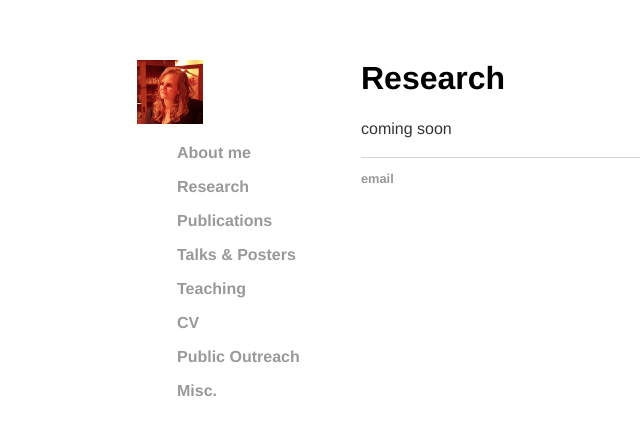
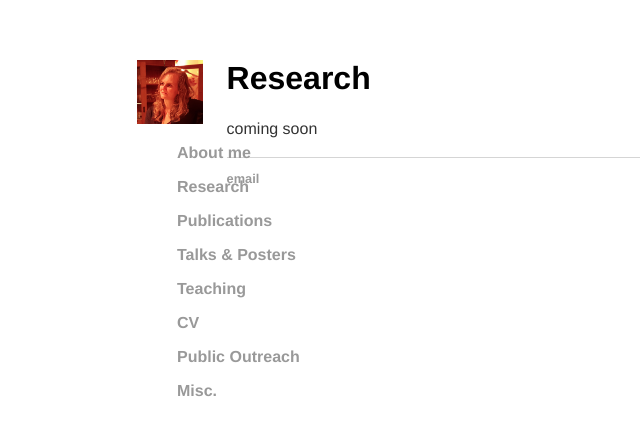
Before and after one commit to marieke-woensdregt/marieke-woensdregt.github.io, a Jekyll site: the page built from research/index.html, in a window 1280 px wide. Shown: the top 436 px of the page, without its empty margins (55-695 px from the left). Built offline with Jekyll 4.4.1, drawn with Linux system fonts in a browser that asks for light colours.

Commit message:
Update default.html

```diff
--- a/_layouts/default.html
+++ b/_layouts/default.html
@@ -23,13 +23,13 @@
 		</head>
 
 		<body>
-		<div class="blurb" style="margin-left:25%">
+		<div class="blurb" style="margin-left:10%">
 			<title>{{ page.title }}</title>
 			{{ content }}
 		</div><!-- /.blurb -->
 		</body>
 
-		<footer style="margin-left:25%">
+		<footer style="margin-left:10%">
 			<h3>
 			<a href="mailto:m.s.woensdregt@sms.ed.ac.uk">email</a>
 			</h3>
```
